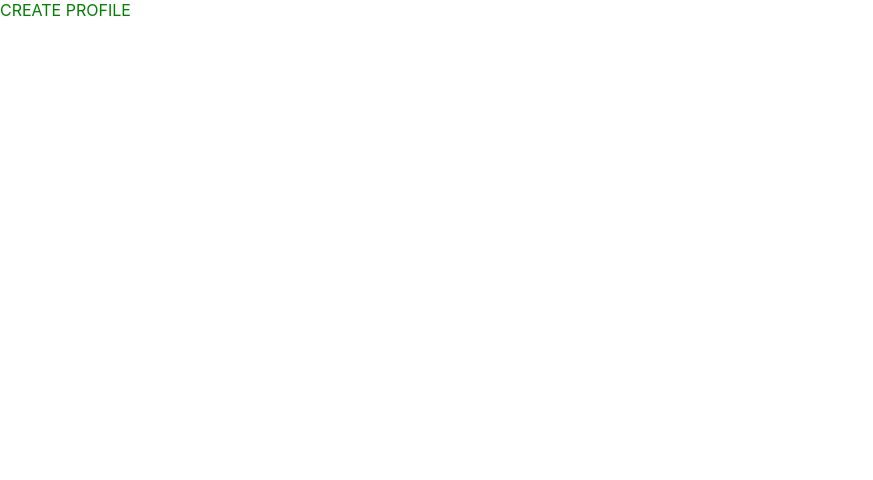
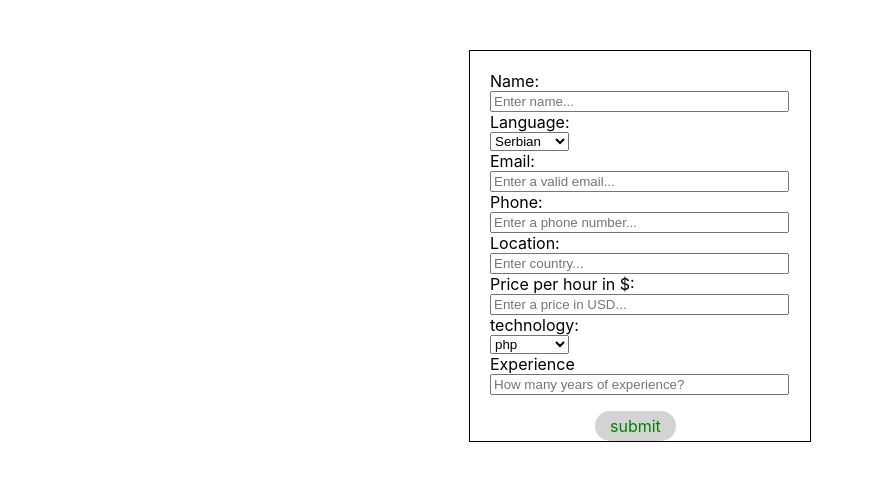
Before and after one commit to adojcinovic/hire-developer, a React (Create React App) app: page /create_profile in a window 1280 px wide. Shown: the top 480 px of the page, without its empty margins (0-873 px from the left). Built offline with nearby package versions, Linux system fonts and the light colour scheme; no server answers.

Commit message:
create new added

```diff
--- a/src/components/Dev_edit/Dev_edit.css
+++ b/src/components/Dev_edit/Dev_edit.css
@@ -24,7 +24,7 @@
   margin-bottom: 10px;
   margin-top: 5px;
 }
-.submit {
+.modal .submit {
   position: absolute;
   bottom: 0;
   right: 10px;
--- a/src/pages/Create_profile/Create_profile.css
+++ b/src/pages/Create_profile/Create_profile.css
@@ -1,3 +1,34 @@
-.create-profile {
+.new-dev {
+  width: 300px;
+  height: 350px;
+  border: 1px solid black;
+  margin: 50px auto;
+  display: flex;
+  flex-direction: column;
+  align-items: flex-start;
+  padding: 20px;
+}
+.new-dev input {
+  width: 97%;
+}
+.email {
+  margin-bottom: 0 !important;
+}
+.message {
+  margin-top: 0;
+  font-size: 10px;
+}
+.success {
+  color: blue;
+}
+.error {
+  color: red;
+}
+.new-dev .submit {
+  margin-left: 35%;
   color: green;
+  cursor: pointer;
+  background-color: lightgray;
+  border-radius: 20px;
+  padding: 5px 15px;
 }
--- a/src/pages/Create_profile/Create_profile.jsx
+++ b/src/pages/Create_profile/Create_profile.jsx
@@ -1,7 +1,165 @@
 import "./Create_profile.css";
+import { useState } from "react";
+import { useContext } from "react";
+import { developersContext } from "../../App";
+import { useHistory } from "react-router-dom";
+import axios from "axios";
 
 const Create_profile = () => {
-  return <div className="create-profile">CREATE PROFILE</div>;
+  let history = useHistory();
+  const { developers, setDevelopers, shouldFetch, setShouldFetch } = useContext(
+    developersContext
+  );
+
+  const getMaxId = () => {
+    let maxId = 0;
+    developers.forEach((element) => {
+      if (element.id > maxId) {
+        maxId = element.id;
+        maxId++;
+        console.log(maxId);
+      }
+    });
+    return maxId;
+  };
+
+  const [isValid, setIsValid] = useState(false);
+  const [message, setMessage] = useState("");
+  const [newDev, setNewDev] = useState({
+    name: "",
+    email: "",
+    phone: "",
+    location: "",
+    profile_pic: "https://cdn.fakercloud.com/avatars/nbirckel_128.jpg",
+    price: "",
+    technology: "php",
+    years_of_experience: null,
+    language: "Serbian",
+    id: getMaxId(),
+  });
+  const emailRegex = /\S+@\S+\.\S+/;
+
+  const submitNew = () => {
+    axios
+      .post(`https://618129148bfae60017adfe77.mockapi.io/developers/`, newDev)
+      .then((response) => {
+        setShouldFetch(!shouldFetch);
+        history.push("/");
+      });
+  };
+
+  const validateEmail = (event) => {
+    const email = event.target.value;
+    if (emailRegex.test(email)) {
+      setIsValid(true);
+      setMessage("Success");
+    } else {
+      setIsValid(false);
+      setMessage("Please enter a valid email.");
+    }
+  };
+
+  return (
+    <div className="new-dev">
+      <label htmlFor="name">Name: </label>
+      <input
+        type="text"
+        name="name"
+        id="name"
+        placeholder="Enter name..."
+        onChange={(event) => {
+          setNewDev({ ...newDev, name: event.target.value });
+        }}
+      />
+      <label htmlFor="language">Language: </label>
+      <select
+        onChange={(event) => {
+          setNewDev({ ...newDev, language: event.target.value });
+          console.log(newDev);
+        }}
+        name="language"
+        id="language"
+      >
+        <option value="Serbian">Serbian</option>
+        <option value="Bulgarian">Bulgarian</option>
+        <option value="English">English</option>
+      </select>
+      <label htmlFor="email">Email: </label>
+      <input
+        type="email"
+        name="email"
+        id="email"
+        placeholder="Enter a valid email..."
+        onChange={(event) => {
+          validateEmail(event);
+          setNewDev({ ...newDev, email: event.target.value });
+        }}
+      />
+      <div className={`message ${isValid ? "success" : "error"}`}>
+        {message}
+      </div>
+      <label htmlFor="phone">Phone: </label>
+      <input
+        type="tel"
+        name="phone"
+        id="phone"
+        placeholder="Enter a phone number..."
+        onChange={(event) => {
+          setNewDev({ ...newDev, phone: event.target.value });
+        }}
+      />
+      <label htmlFor="location">Location: </label>
+      <input
+        type="text"
+        id="location"
+        placeholder="Enter country..."
+        onChange={(event) => {
+          setNewDev({ ...newDev, location: event.target.value });
+        }}
+      />
+      <label htmlFor="price">Price per hour in $: </label>
+      <input
+        type="text"
+        id="price"
+        placeholder="Enter a price in USD..."
+        onChange={(event) => {
+          setNewDev({ ...newDev, price: event.target.value });
+        }}
+      />
+      <label htmlFor="technology">technology: </label>
+      <select
+        onChange={(event) => {
+          setNewDev({ ...newDev, technology: event.target.value });
+        }}
+        name="technology"
+        id="technology"
+      >
+        <option value="php">php</option>
+        <option value=".NET">.NET</option>
+        <option value="python">python</option>
+        <option value="javascript">javascript</option>
+        <option value="javascript">flutter</option>
+        <option value="javascript">JAVA</option>
+      </select>
+      <label htmlFor="experience">Experience</label>
+      <input
+        type="text"
+        id="experience"
+        placeholder="How many years of experience?"
+        onChange={(event) => {
+          setNewDev({ ...newDev, years_of_experience: event.target.value });
+        }}
+      />
+      <p
+        className="submit"
+        onClick={() => {
+          submitNew();
+        }}
+      >
+        submit
+      </p>
+    </div>
+  );
 };
 
 export default Create_profile;
```
Also changed, not shown: 1 other file (tests, documents, lock files or other folders).
